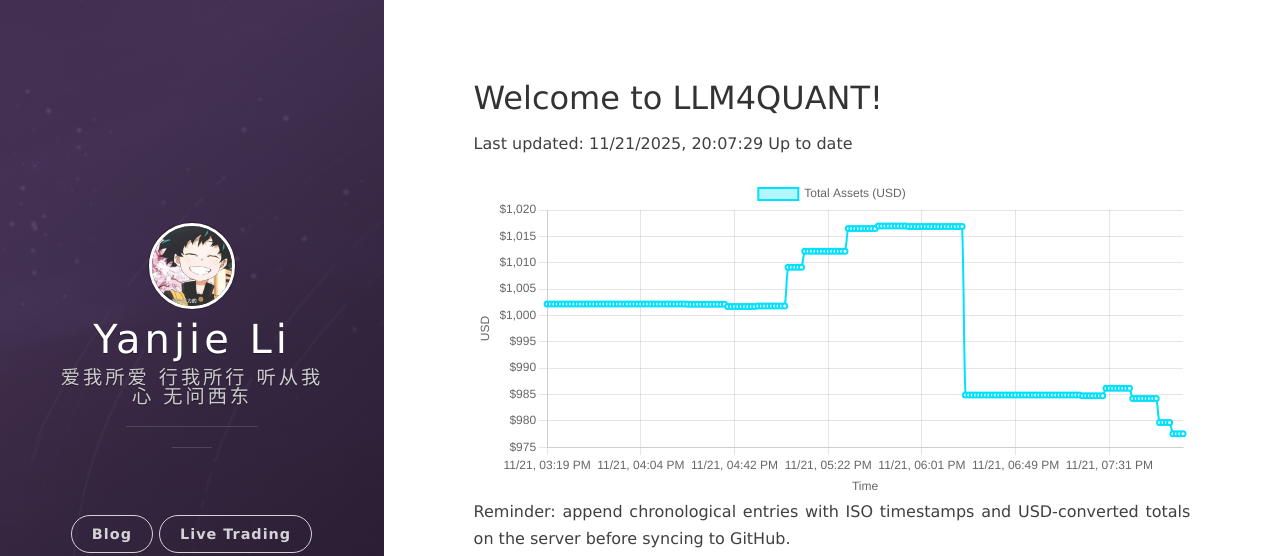
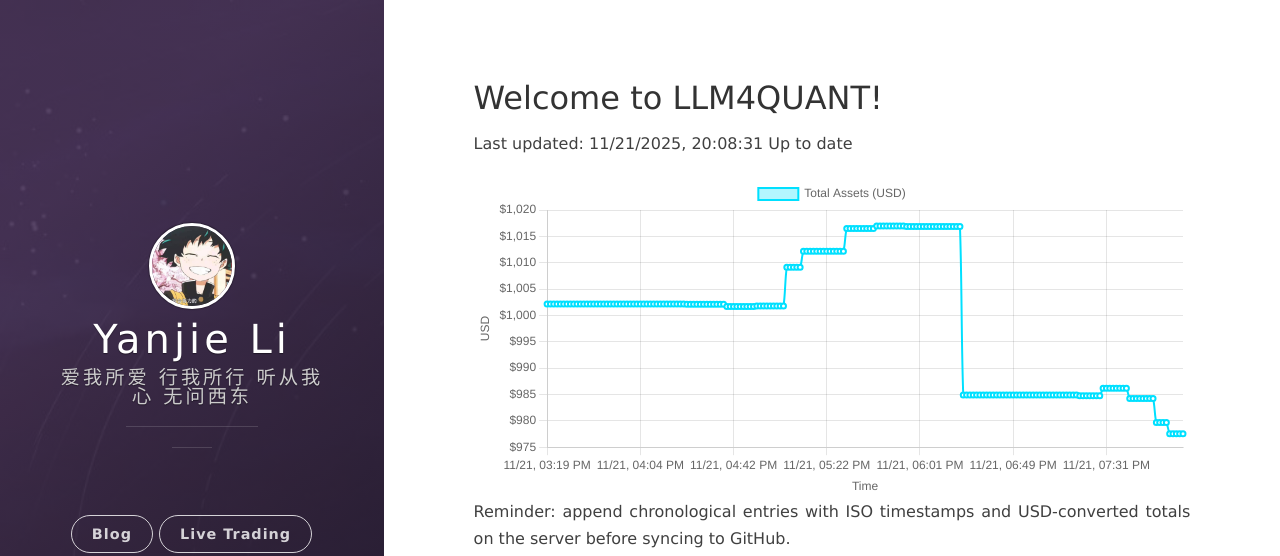
Before and after one commit to leeyegy/leeyegy.github.io, a Jekyll site: the page built from live-trading.html, in a window 1280 px wide. Shown: the top 556 px of the page. Built offline with Jekyll 4.4.1, drawn with Linux system fonts in a browser that asks for light colours; nearby versions of some CDN libraries.

Commit message:
AccountMonitor: update balance history 2025-11-22T04:08:31+08:00

```diff
--- a/assets/data/binance/balance-history.json
+++ b/assets/data/binance/balance-history.json
@@ -1,5 +1,5 @@
 {
-  "generatedAt": "2025-11-22T04:07:29+08:00",
+  "generatedAt": "2025-11-22T04:08:31+08:00",
   "asset": "total_usd_value",
   "history": [
     {
@@ -765,6 +765,10 @@
     {
       "timestamp": "2025-11-22T04:07:29+08:00",
       "totalUsd": 977.56658178
+    },
+    {
+      "timestamp": "2025-11-22T04:08:31+08:00",
+      "totalUsd": 977.56658178
     }
   ]
 }
```
